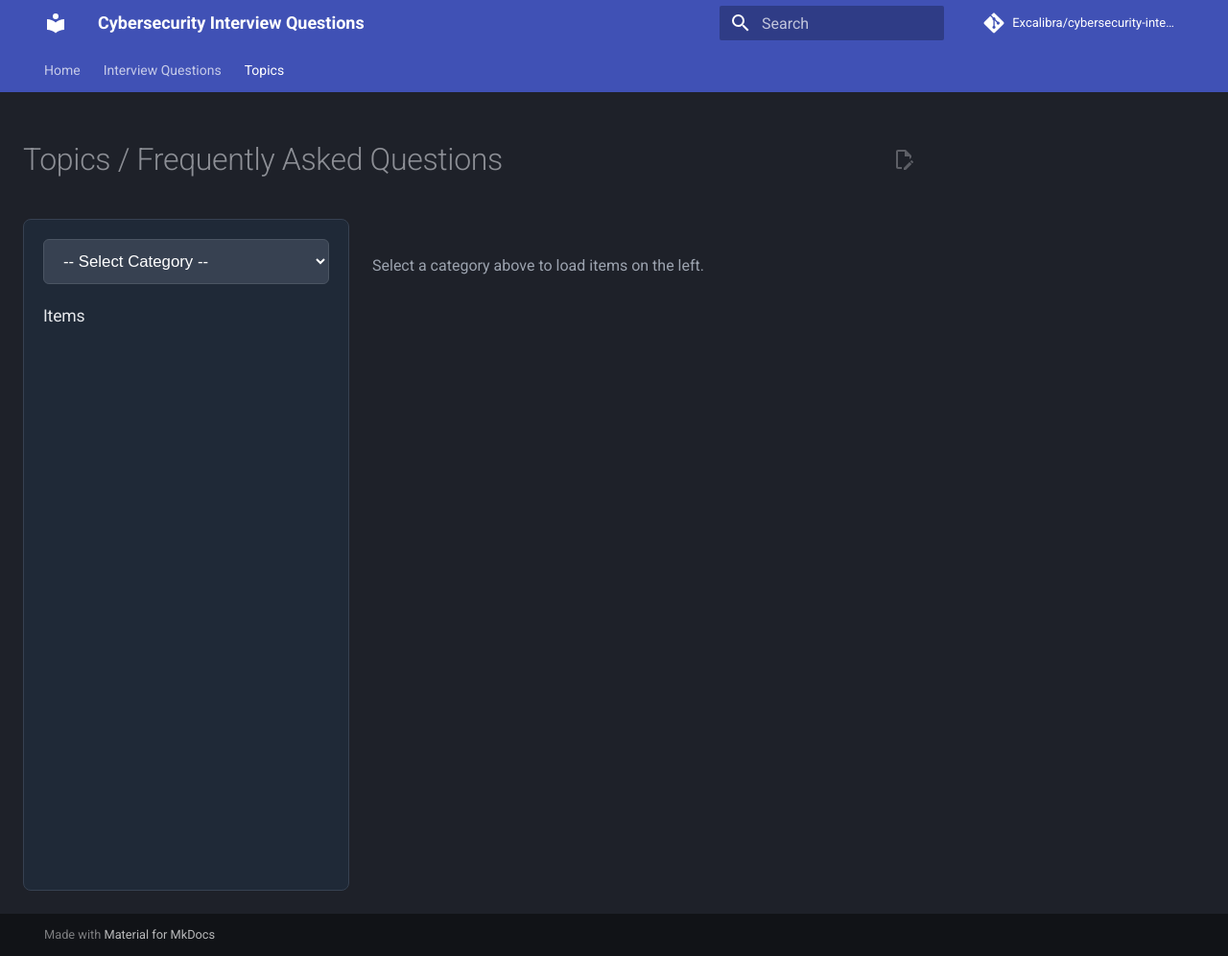
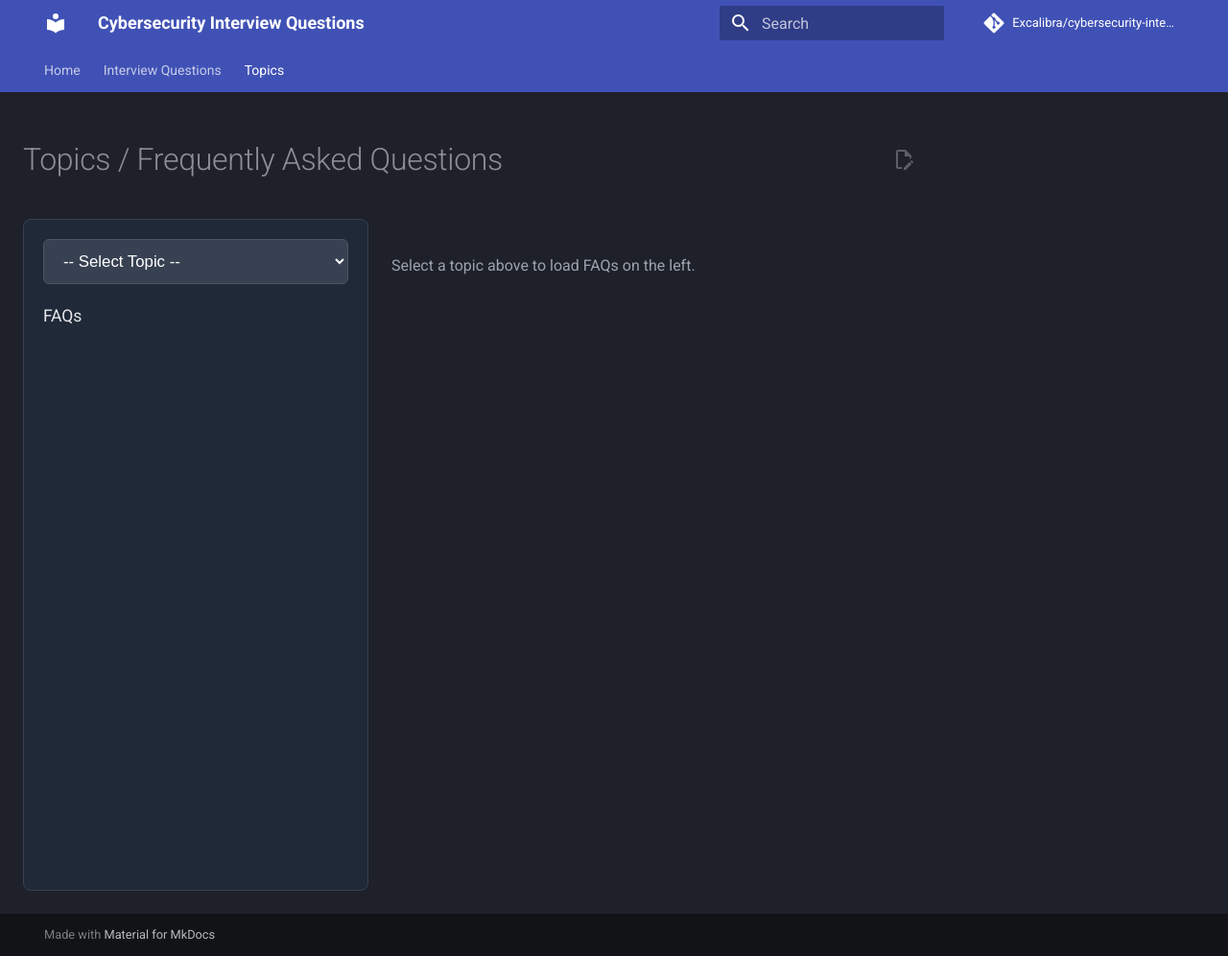
Before and after one commit to Excalibra/cybersecurity-interview-questions, an MkDocs documentation site: the page built from docs/topics/index.md, in a window 1280 px wide and 996 px high. Shown: the whole window at 96% size. Built offline with MkDocs 1.6.1 and Material for MkDocs 9.7.7, drawn with Linux system fonts in a browser that asks for light colours; comment, search, counter and statistics services are not loaded.

Commit message:
Update index.md

```diff
--- a/docs/topics/index.md
+++ b/docs/topics/index.md
@@ -1,20 +1,18 @@
 # Topics / Frequently Asked Questions
 
 <div style="display: flex; gap: 24px; align-items: flex-start;">
-<!-- Dynamic Left Sidebar -->
-<div id="dynamic-sidebar" style="width: 340px; background:#1f2937; padding:20px; border-radius:8px; border:1px solid #374151; min-height: 700px; flex-shrink: 0;">
+<div id="dynamic-sidebar" style="width: 360px; background:#1f2937; padding:20px; border-radius:8px; border:1px solid #374151; min-height: 700px; flex-shrink: 0;">
 
-<select id="category-selector" style="width:100%; padding:12px 16px; font-size:1.05em; background:#374151; color:white; border:1px solid #4b5563; border-radius:6px; margin-bottom:20px;">
-<option value="">-- Select Category --</option>
-<option value="web">Web Security</option>
+<select id="topic-selector" style="width:100%; padding:12px 16px; font-size:1.05em; background:#374151; color:white; border:1px solid #4b5563; border-radius:6px; margin-bottom:20px;">
+<option value="">-- Select Topic --</option>
+<option value="web-security">Web Security</option>
 </select>
 
-<h3 style="margin:0 0 16px 0; color:#e5e7eb; font-size:1.1em;">Items</h3>
+<h3 style="margin:0 0 16px 0; color:#e5e7eb; font-size:1.1em;">FAQs</h3>
 <div id="topics-list" style="font-size:0.95em; line-height:1.6;"></div>
 </div>
 
-<!-- Main Content -->
 <div id="main-content" style="flex:1; padding-top:20px;">
-<p style="color:#9ca3af;">Select a category above to load items on the left.</p>
+<p style="color:#9ca3af;">Select a topic above to load FAQs on the left.</p>
 </div>
 </div>
```
